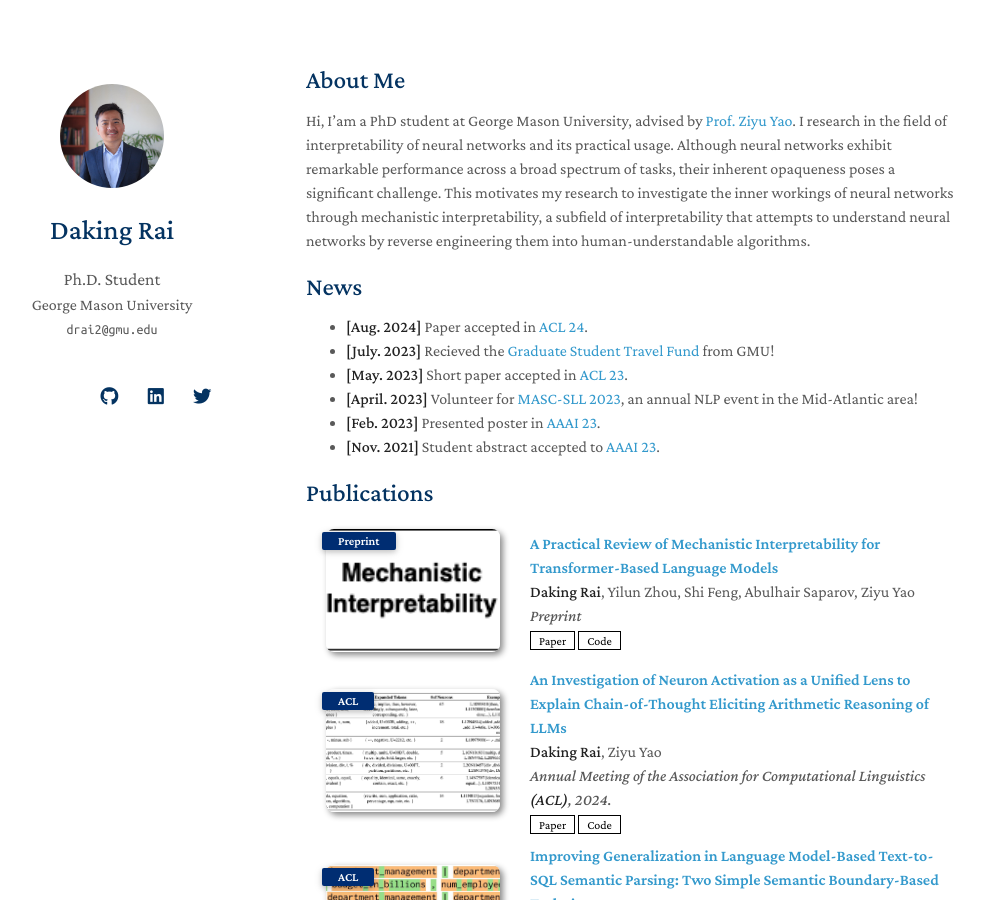
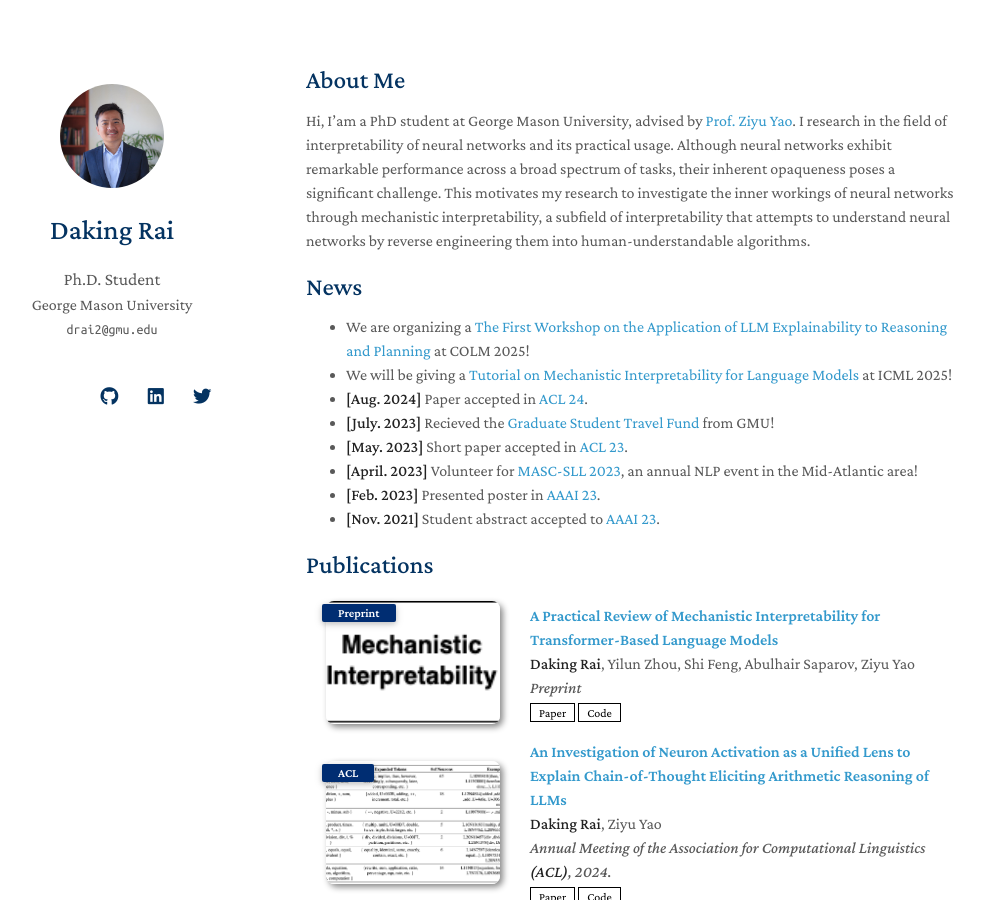
Before and after one commit to Dakingrai/dakingrai.github.io, a Jekyll site: the page built from index.md, in a window 1280 px wide and 900 px high. Shown: the whole window, without its empty margins (164-1148 px from the left). Built offline with Jekyll 4.4.1, drawn with Linux system fonts in a browser that asks for light colours; nearby versions of some CDN libraries; a style sheet for code colours, icons or effects is not loaded; our own code applies the rules of GitHub Pages for plain Markdown files.

Commit message:
news updated!

```diff
--- a/index.md
+++ b/index.md
@@ -7,6 +7,8 @@ Hi, I'am a PhD student at George Mason University, advised by [Prof. Ziyu Yao](h
 
 
 ## News
+- We are organizing a [The First Workshop on the Application of LLM Explainability to Reasoning and Planning](https://xllm-reasoning-planning-workshop.github.io/) at COLM 2025!
+- We will be giving a [Tutorial on Mechanistic Interpretability for Language Models](https://ziyu-yao-nlp-lab.github.io/ICML25-MI-Tutorial.github.io/) at ICML 2025!
 - **[Aug. 2024]**  Paper accepted in [ACL 24](https://2024.aclweb.org/).
 - **[July. 2023]** Recieved the [Graduate Student Travel Fund](https://graduate.gmu.edu/financial-support/conference-travel-funding) from GMU!
 - **[May. 2023]** Short paper accepted in [ACL 23](https://2023.aclweb.org/).
```
